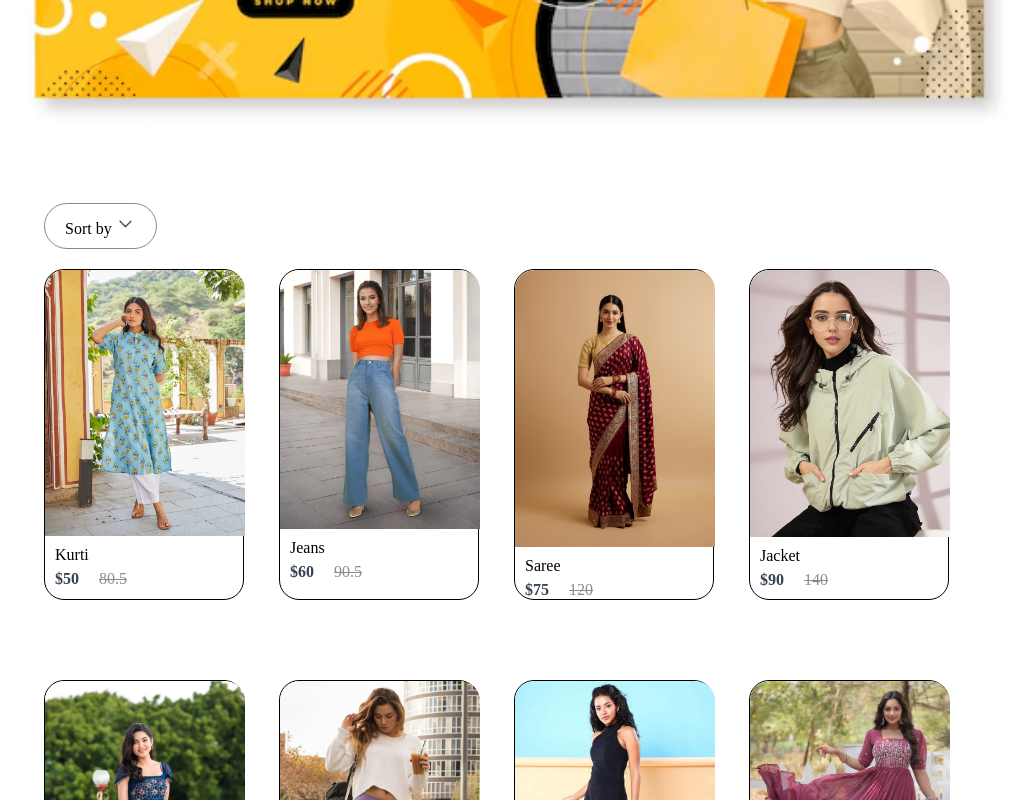
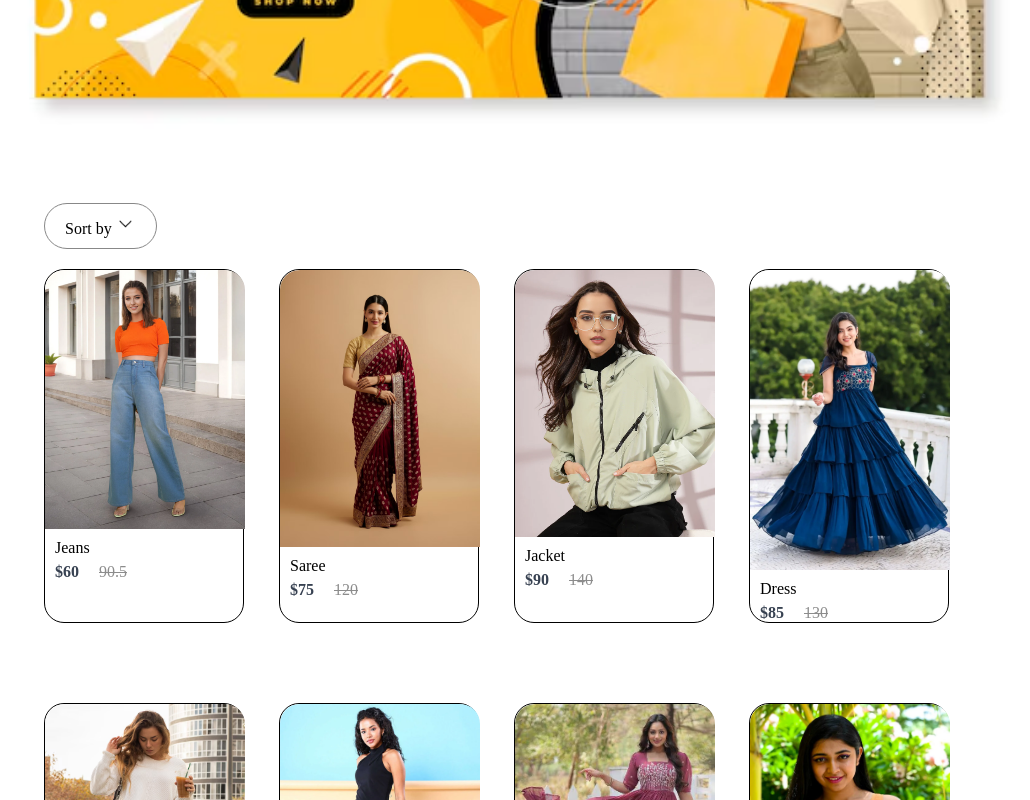
Before and after one commit to RamanBisht-77/E-Commerce, a React (Vite) app: page /womens in a window 1280 px wide. Shown: the part 417-1217 px from the top of the page, without its empty margins (126-1156 px from the left). Built offline with nearby package versions, Linux system fonts and the light colour scheme.

Commit message:
resolved importing

```diff
--- a/src/assets/AllProduct.js
+++ b/src/assets/AllProduct.js
@@ -1,4 +1,4 @@
-import kurti from './kurti.webp'
+// import kurti from './kurti.webp'
 import jeans from './jeans.webp'
 import saree from './saree.avif'
 import jacket from './jacket.webp'
@@ -24,14 +24,14 @@ import kid7 from './kid7.webp'
 import kid8 from './kid8.png'
 
 let all_product = [
-      {
-            id: 1,
-            name: "Kurti",
-            category: "women",
-            image: kurti,
-            new_price: 50.0,
-            old_price: 80.5
-        },
+    //   {
+    //         id: 1,
+    //         name: "Kurti",
+    //         category: "women",
+    //         image: kurti,
+    //         new_price: 50.0,
+    //         old_price: 80.5
+    //     },
 
     { id: 2, name: "Jeans", category: "women", image:jeans, new_price: 60.0, old_price: 90.5 },
     { id: 3, name: "Saree", category: "women", image:saree, new_price: 75.0, old_price: 120.0 },
--- a/src/assets/data.js
+++ b/src/assets/data.js
@@ -1,17 +1,17 @@
-import kurti from '../assets/kurti.webp'
-import jeans from '../assets/jeans.webp'
+// import kurti from './assets/kurti.webp'
+import jeans from './assets/jeans.webp'
 import saree from '../assets/saree.avif'
 import jacket from '../assets/jacket.webp'
 
 let data_product= [
-     {
-            id: 1,
-            name: "Kurti",
-            category: "women",
-            image: kurti,
-            new_price: 50.0,
-            old_price: 80.5
-        },
+    //  {
+    //         id: 1,
+    //         name: "Kurti",
+    //         category: "women",
+    //         image: kurti,
+    //         new_price: 50.0,
+    //         old_price: 80.5
+    //     },
 
         { id: 2, name: "Jeans", category: "women", image:jeans, new_price: 60.0, old_price: 90.5 },
         { id: 3, name: "Saree", category: "women", image:saree, new_price: 75.0, old_price: 120.0 },
```
